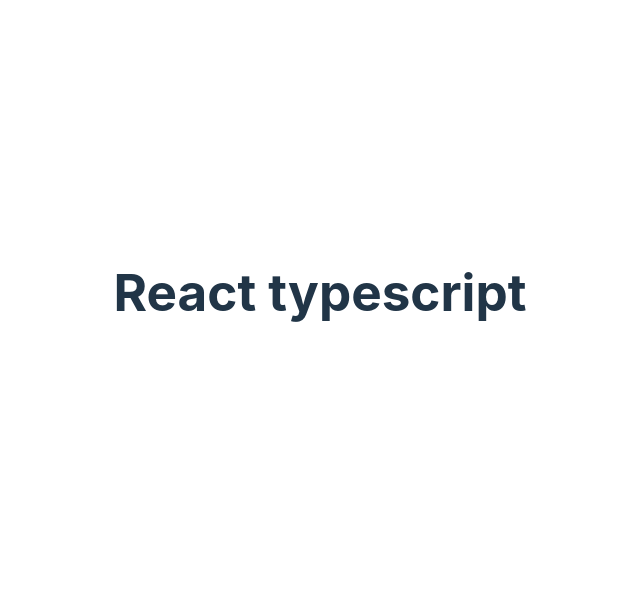
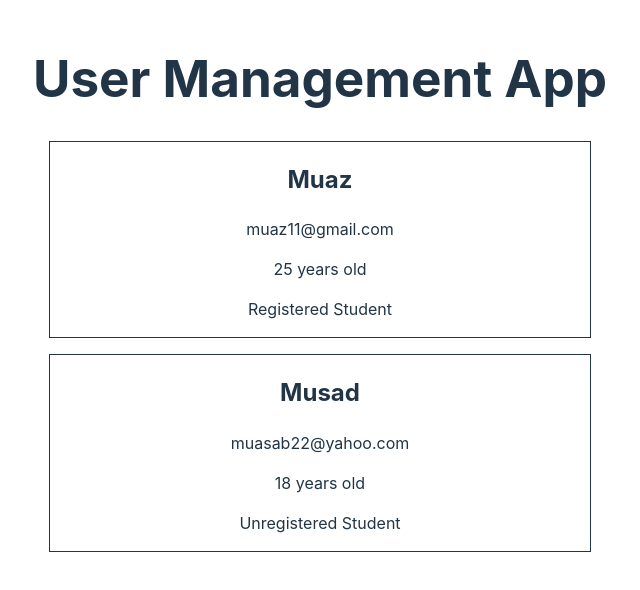
Before and after one commit to muaz64/Learning-Typescript, a React (Vite) app: page / in a window 1280 px wide. Shown: the part 108-698 px from the top of the page, without its empty margins (320-960 px from the left). Built offline with nearby package versions, Linux system fonts and the light colour scheme.

Commit message:
user management normal way

```diff
--- a/src/App.tsx
+++ b/src/App.tsx
@@ -1,15 +1,25 @@
 
 import './App.css'
+import User from './components/User'
 
 function App() {
 
-
   return (
-    <>
-
-      <h1>React typescript</h1>
-
-    </>
+    <div className="App">
+      <h1>User Management App</h1>
+      <User
+        name="Muaz"
+        email="muaz11@gmail.com"
+        age={25}
+        isRegistered={true}
+      />
+      <User
+        name="Musad"
+        email="muasab22@yahoo.com"
+        age={18}
+        isRegistered={false}
+      />
+    </div>
   )
 }
 
--- /dev/null
+++ b/src/components/User.tsx
@@ -0,0 +1,22 @@
+// User.tsx (version-1) normal way
+const User = (props: {
+  name: string;
+  email: string;
+  age: number;
+  isRegistered: boolean;
+}) => {
+  return (
+    <div style={{ border: "1px solid", margin: "1rem" }}>
+      <h2>{props.name}</h2>
+      <p>{props.email}</p>
+      <p>{props.age} years old</p>
+      {props.isRegistered ? (
+        <p>Registered Student</p>
+      ) : (
+        <p>Unregistered Student</p>
+      )}
+    </div>
+  );
+};
+
+export default User
```
